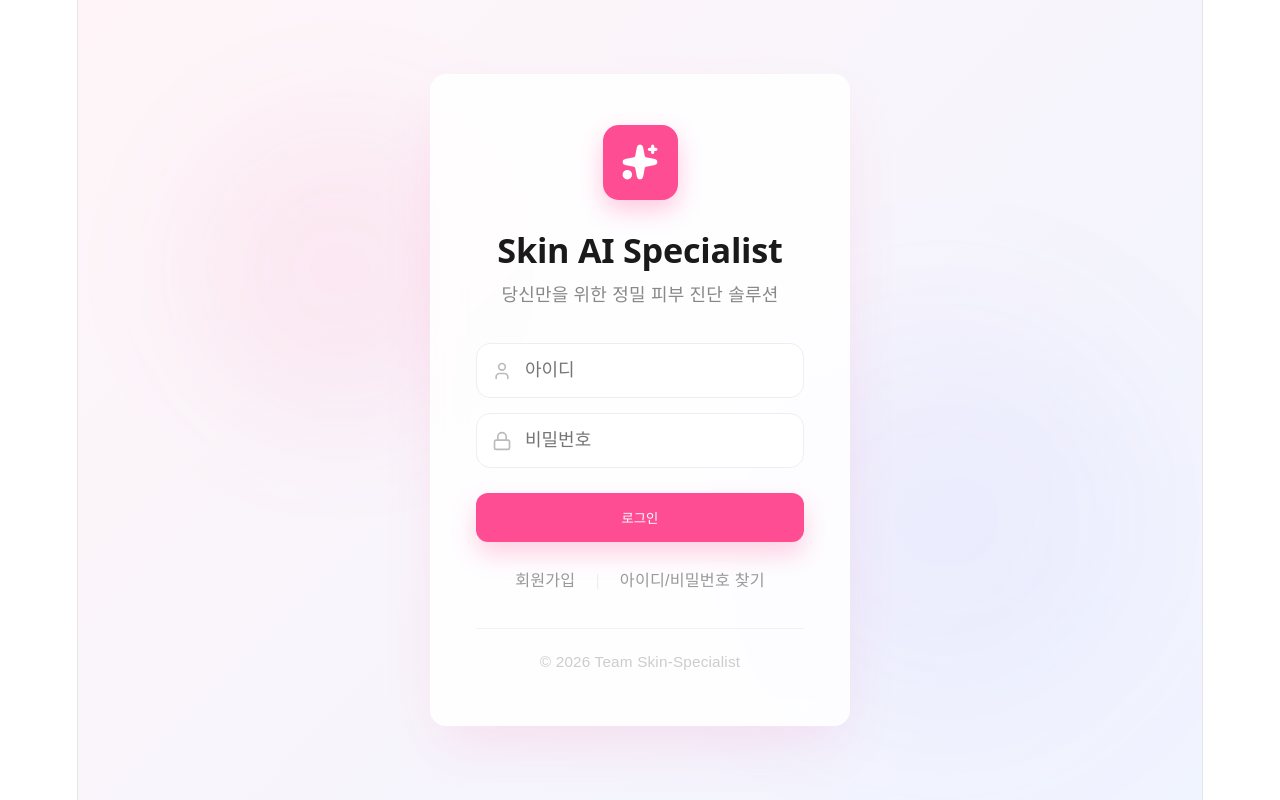
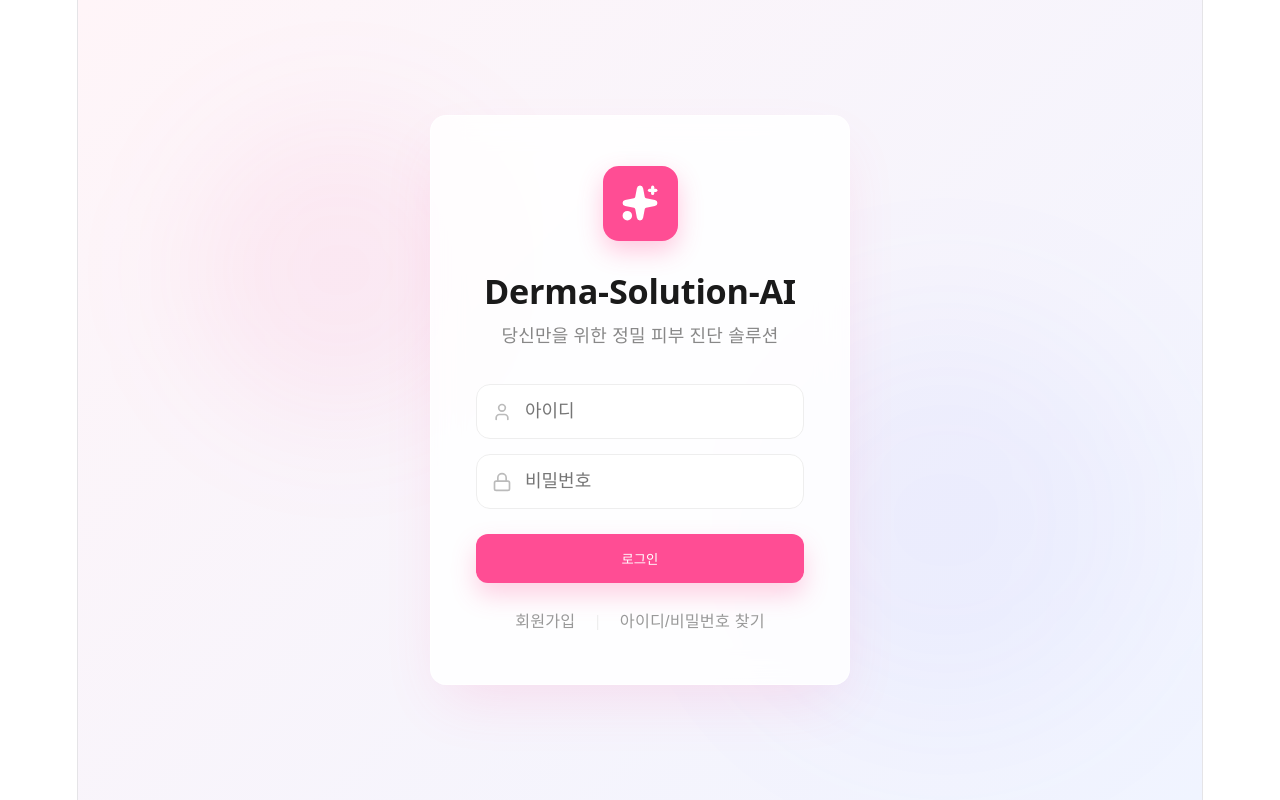
Before and after one commit to sung-yun-creator/skin_test, a React app in the folder frontend/: page / in a window 1280 px wide. Built offline with nearby package versions, Linux system fonts and the light colour scheme; the HTML template or start-up script is replaced by a standard one.

Commit message:
modified:   frontend/src/App.jsx

```diff
--- a/frontend/src/App.jsx
+++ b/frontend/src/App.jsx
@@ -317,7 +317,7 @@ function App() {
         <div style={{ position: 'absolute', bottom: '10%', right: '5%', width: '400px', height: '400px', background: 'rgba(77, 97, 255, 0.05)', borderRadius: '50%', filter: 'blur(80px)', animation: 'float 10s infinite ease-in-out' }} />
         <div style={{ backgroundColor: 'rgba(255, 255, 255, 0.85)', backdropFilter: 'blur(15px)', padding: '50px 45px', borderRadius: '16px', boxShadow: '0 25px 60px -15px rgba(255, 77, 148, 0.15)', width: '90%', maxWidth: '420px', textAlign: 'center', zIndex: 10, border: '1px solid rgba(255, 255, 255, 0.6)', boxSizing: 'border-box' }}>
           <div style={{ width: '75px', height: '75px', backgroundColor: '#ff4d94', borderRadius: '16px', display: 'flex', alignItems: 'center', justifyContent: 'center', margin: '0 auto 30px', boxShadow: '0 10px 25px rgba(255, 77, 148, 0.3)' }}><Sparkles size={38} color="white" fill="white" /></div>
-          <h2 style={{ color: '#1a1a1a', fontSize: '1.9rem', fontWeight: '900', margin: '0 0 12px 0' }}>{authMode === 'login' ? 'Skin AI Specialist' : 'Create Skin Profile'}</h2>
+          <h2 style={{ color: '#1a1a1a', fontSize: '1.9rem', fontWeight: '900', margin: '0 0 12px 0' }}>{authMode === 'login' ? 'Derma-Solution-AI' : 'Create Skin Profile'}</h2>
           <p style={{ color: '#888', fontSize: '1rem', marginBottom: '35px' }}>{authMode === 'login' ? '당신만을 위한 정밀 피부 진단 솔루션' : '간단한 정보 입력 후 바로 피부 분석을 시작하세요'}</p>
           {authMode === 'login' && signupNotice && (
             <div style={{ margin: '-18px 0 18px 0', padding: '10px 14px', borderRadius: '12px', backgroundColor: '#fff5f8', color: '#ff4d94', fontSize: '0.85rem', fontWeight: 600 }}>
@@ -348,7 +348,7 @@ function App() {
             <span onClick={() => { setAuthMode(authMode === 'login' ? 'signup' : 'login'); setSignupNotice(''); }} style={{ cursor: 'pointer' }}>{authMode === 'login' ? '회원가입' : '로그인으로 돌아가기'}</span>
             {authMode === 'login' && <><span style={{ color: '#eee' }}>|</span><span style={{ cursor: 'pointer' }}>아이디/비밀번호 찾기</span></>}
           </div>
-          <div style={{ marginTop: '35px', borderTop: '1px solid #f2f2f2', paddingTop: '20px' }}><p style={{ fontSize: '0.85rem', color: '#ccc', margin: 0 }}>© 2026 Team Skin-Specialist</p></div>
+
         </div>
       </div>
     );
```
